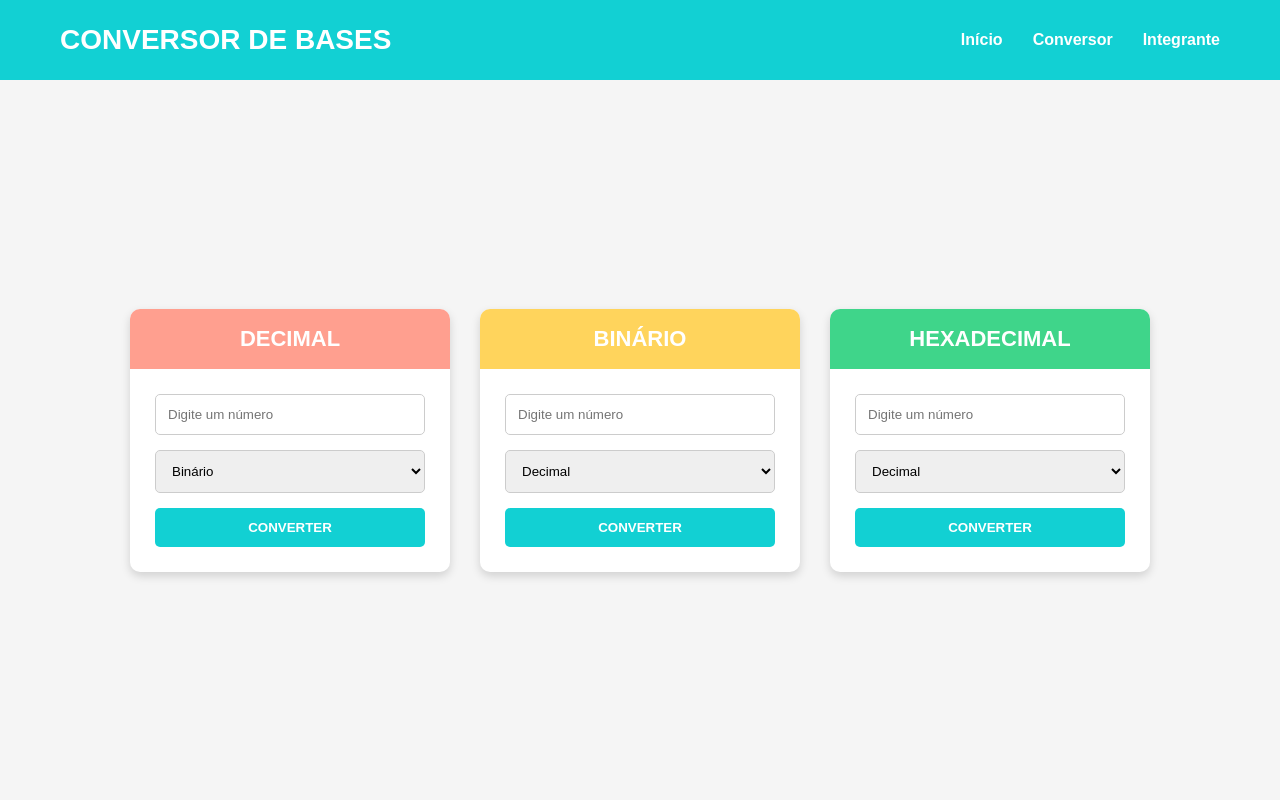
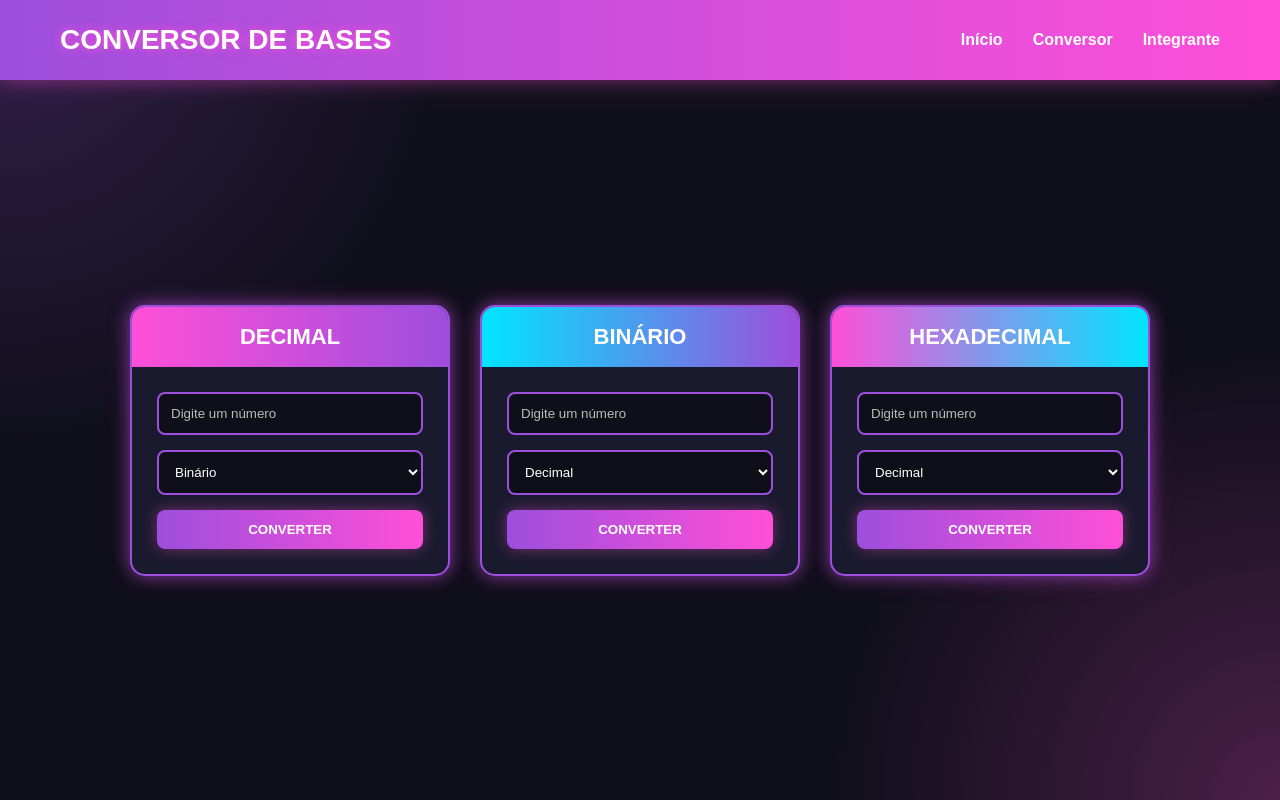
Before and after one commit to gabizdini/ConversorBases, a Flask app: page /conversor in a window 1280 px wide. Run offline with Flask 3, Linux system fonts and the light colour scheme.

Commit message:
deixando mais bonitinho

```diff
--- a/static/style.css
+++ b/static/style.css
@@ -6,8 +6,14 @@
 
 body{
     font-family: Arial, Helvetica, sans-serif;
-    background: #f5f5f5;
-    color: #333;
+
+    background: #0f0f1a;
+
+    background-image:
+    radial-gradient(circle at top left, rgba(157,78,221,0.25), transparent 30%),
+    radial-gradient(circle at bottom right, rgba(255,79,216,0.25), transparent 30%);
+
+    color: #f1f1f1;
 }
 
 /* NAVBAR */
@@ -15,19 +21,24 @@ body{
 nav{
     width: 100%;
     height: 80px;
-    background: #12d0d3;
+
+    background: linear-gradient(90deg, #9d4edd, #ff4fd8);
 
     display: flex;
     justify-content: space-between;
     align-items: center;
 
     padding: 0 60px;
+
+    box-shadow: 0 0 20px rgba(255,79,216,0.5);
 }
 
 .logo{
     color: white;
     font-size: 28px;
     font-weight: bold;
+
+    text-shadow: 0 0 10px #ff4fd8;
 }
 
 .nav-links{
@@ -108,22 +138,35 @@ h1{
 
     width: 100%;
     min-height: calc(100vh - 80px);
+
     padding: 60px 20px;
 }
 
 .card{
     width: 320px;
-    background: white;
-    border-radius: 10px;
+
+    background: #1a1a2e;
+
+    border: 2px solid #9d4edd;
+
+    border-radius: 15px;
+
     overflow: hidden;
 
-    box-shadow: 0 4px 10px rgba(0,0,0,0.15);
+    box-shadow:
+        0 0 15px rgba(157,78,221,0.5),
+        0 0 25px rgba(255,79,216,0.3);
 
     transition: 0.3s;
 }
 
 .card:hover{
-    transform: translateY(-5px);
+
+    transform: translateY(-10px) scale(1.03);
+
+    box-shadow:
+        0 0 20px #9d4edd,
+        0 0 40px #ff4fd8;
 }
 
 .card-topo{
@@ -134,24 +177,25 @@ h1{
     align-items: center;
 
     color: white;
+
     font-size: 22px;
     font-weight: bold;
 }
 
 .decimal{
-    background: #ff9f8f;
+    background: linear-gradient(90deg, #ff4fd8, #9d4edd);
 }
 
 .binario{
-    background: #ffd45c;
+    background: linear-gradient(90deg, #00e5ff, #9d4edd);
 }
 
 .hexadecimal{
-    background: #3fd58a;
+    background: linear-gradient(90deg, #ff4fd8, #00e5ff);
 }
 
 .octal{
-    background: #8e7dff;
+    background: linear-gradient(90deg, #9d4edd, #ff4fd8);
 }
 
 .card-body{
@@ -164,31 +208,52 @@ h1{
 
 .card-body input,
 .card-body select{
+
     width: 100%;
     padding: 12px;
 
-    border: 1px solid #ccc;
-    border-radius: 5px;
+    background: #0f0f1a;
+
+    color: white;
+
+    border: 2px solid #9d4edd;
+
+    border-radius: 8px;
 
     outline: none;
 }
 
+.card-body input::placeholder{
+    color: #bbbbbb;
+}
+
 .card-body button{
+
     padding: 12px;
+
     border: none;
-    border-radius: 5px;
+    border-radius: 8px;
 
-    background: #12d0d3;
+    background: linear-gradient(90deg, #9d4edd, #ff4fd8);
+
     color: white;
 
     font-weight: bold;
+
     cursor: pointer;
 
     transition: 0.3s;
+
+    box-shadow: 0 0 15px rgba(255,79,216,0.4);
 }
 
 .card-body button:hover{
-    background: #0fb8bb;
+
+    transform: scale(1.05);
+
+    box-shadow:
+        0 0 20px #ff4fd8,
+        0 0 30px #9d4edd;
 }
 
 /* MODAL */
--- a/templates/integrante.html
+++ b/templates/integrante.html
@@ -25,7 +25,7 @@
     <h1>Integrante</h1>
 
     <div class="text-section">
-        <p>Gabrieli</p>
+        <p>Gabrieli Diniz <3</p>
         <p>Desenvolvimento do Front-End</p>
         <p>Desenvolvimento das conversões</p>
         <p>Organização do projeto</p>
```
Also changed, not shown: other parts of static/style.css (+72 -17 lines).
